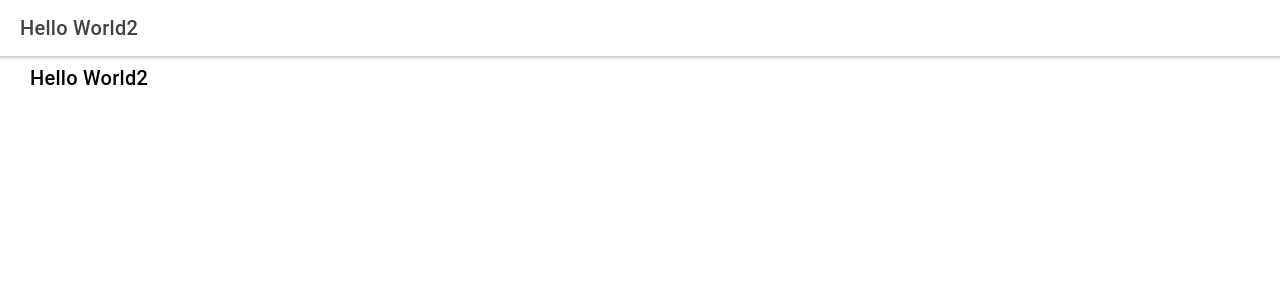
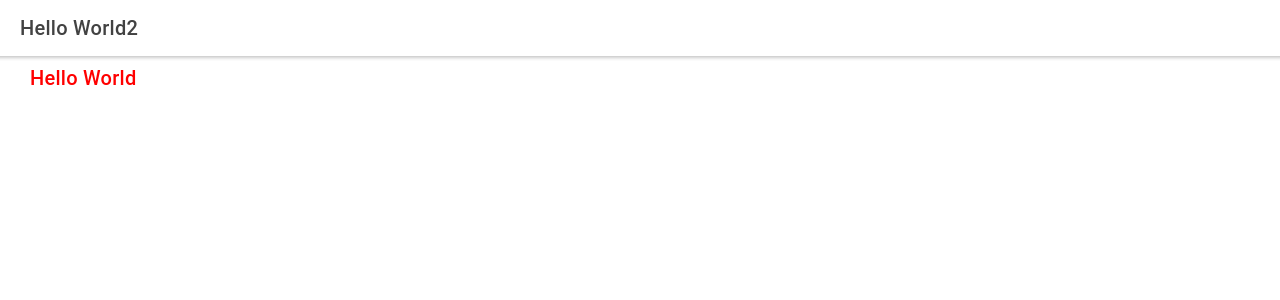
Before and after one commit to melchormoliver/opinion_alquilada, a React (Create React App) app: page /hello-world in a window 1280 px wide. Shown: the top 300 px of the page. Built offline with nearby package versions, Linux system fonts and the light colour scheme.

Commit message:
temp save

```diff
--- /dev/null
+++ b/src/pages/HelloWorld.module.scss
@@ -0,0 +1,3 @@
+.colorRojo {
+  color: red;
+}
--- a/src/pages/HelloWorld.tsx
+++ b/src/pages/HelloWorld.tsx
@@ -10,7 +10,7 @@ import {
   IonToolbar,
 } from '@ionic/react';
 
-import './HelloWorld.css';
+import styles from './HelloWorld.module.scss';
 
 const HelloWorld: React.FC = () => {
   return (
@@ -24,7 +24,9 @@ const HelloWorld: React.FC = () => {
         <IonGrid>
           <IonRow>
             <IonCol>
-              <IonTitle size='large'>Hello World2</IonTitle>
+              <IonTitle size='large' className={styles.colorRojo}>
+                Hello World
+              </IonTitle>
             </IonCol>
           </IonRow>
         </IonGrid>
```
Also changed, not shown: src/pages/HelloWorld.css (deleted).
